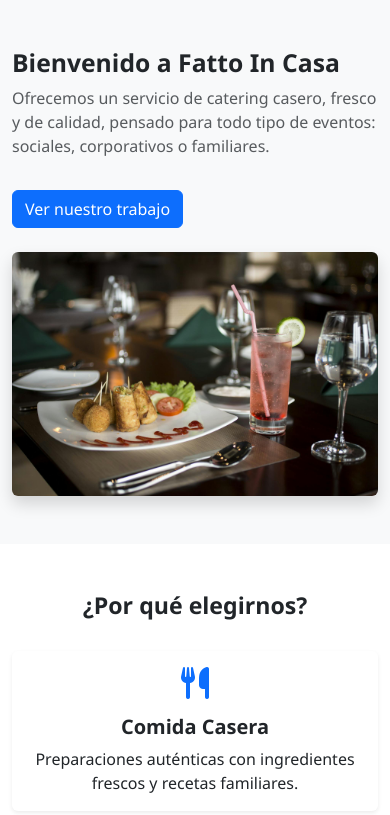
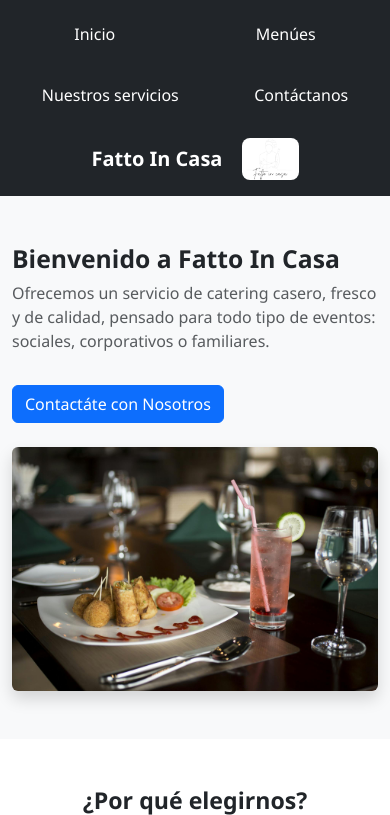
Before and after one commit to jahcr1/fattoInCasa, a PHP site: page / in a window 390 px wide. Shown: the top 815 px of the page. Run offline with PHP 8.4, Linux system fonts and the light colour scheme.

Commit message:
ADD agregando nav y estilos + logo

```diff
--- a/CSS/styles.css
+++ b/CSS/styles.css
@@ -4,6 +4,102 @@ body {
   font-family: 'Segoe UI', sans-serif;
   scroll-behavior: smooth;
 }
+
+/* Navbar personalizado */
+/* Estilo de enlaces */
+.custom-link {
+  color: white;
+  font-weight: 500;
+  text-decoration: none;
+  padding: 0.4rem 0.8rem;
+  border-radius: 0.5rem;
+  transition: all 0.3s ease;
+  display: inline-block;
+  white-space: nowrap;
+  position: relative;
+  background-color: transparent;
+}
+
+/* Hover animado moderno */
+.custom-link:hover {
+  background-color: rgba(255, 255, 255, 0.1);
+  color: #ffc107;
+  transform: scale(1.05);
+}
+
+/* Línea divisoria sutil entre enlaces (solo en desktop) */
+.custom-link:not(:last-child)::after {
+  content: "";
+  position: absolute;
+  right: -8px;
+  top: 50%;
+  transform: translateY(-50%);
+  height: 20px;
+  width: 1px;
+  background-color: rgba(255, 255, 255, 0.2);
+}
+
+/* Imagen del logo más grande y visible */
+.logo-img {
+  height: 48px; /* Aumentado */
+  width: auto;
+  border-radius: 8px;
+  transition: transform 0.3s ease;
+}
+
+.branding-container {
+  flex-direction: row;
+}
+
+/* Efecto al pasar el mouse sobre el bloque de marca */
+.branding-container:hover .logo-img {
+  transform: scale(1.05);
+}
+
+/* Espaciado para el texto del nombre */
+.brand-name {
+  white-space: nowrap;
+}
+
+/* Branding container */
+.branding-container {
+  gap: 0.5rem;
+}
+
+/* Contenedor de links flexible */
+.nav-links {
+  flex: 1 1 auto;
+  min-width: 250px;
+  animation: fadeInUp 0.8s ease;
+}
+
+/* Fade animaciones */
+@keyframes fadeInUp {
+  from {
+    opacity: 0;
+    transform: translateY(10px);
+  }
+  to {
+    opacity: 1;
+    transform: translateY(0);
+  }
+}
+
+.fade-in-right {
+  animation: fadeInRight 1s ease;
+}
+
+@keyframes fadeInRight {
+  from {
+    opacity: 0;
+    transform: translateX(30px);
+  }
+  to {
+    opacity: 1;
+    transform: translateX(0);
+  }
+}
+
 
 .card-title {
   font-weight: 600;
@@ -75,3 +171,43 @@ body {
 .swiper-slide .card {
   height: 100%;
 }
+
+/* Responsive: en mobile los links van en columna */
+/* Responsive refinado */
+@media (max-width: 768px) {
+  .nav-links {
+    justify-content: center;
+    gap: 0.5rem;
+  }
+
+  .custom-link {
+    flex: 1 1 auto;
+    text-align: center;
+    min-width: 120px;
+    margin-bottom: 0.5rem;
+  }
+
+  .custom-link:not(:last-child)::after {
+    display: none;
+  }
+
+  .branding-container {
+    flex-direction: row;
+    align-items: center;
+    text-align: right;
+    justify-content: space-between;
+    gap: 0.2rem;
+    margin-top: 1rem;
+    margin-left: auto;
+    margin-right: auto;
+  }
+
+  .logo-img {
+    height: 42px;
+  }
+
+  .brand-name {
+    font-size: 1rem;
+  }
+
+}
--- a/index.php
+++ b/index.php
@@ -30,6 +30,26 @@
 </head>
 
 <body>
+  <!-- NAVBAR PERSONALIZADO -->
+  <nav class="navbar navbar-dark bg-dark py-3">
+    <div class="container d-flex flex-wrap justify-content-between align-items-center">
+
+      <!-- Bloque de enlaces -->
+      <div class="d-flex flex-wrap gap-3 nav-links">
+        <a href="#section-hero" class="custom-link">Inicio</a>
+        <a href="#section-menu" class="custom-link">Menúes</a>
+        <a href="#section-services" class="custom-link">Nuestros servicios</a>
+        <a href="#section-contact" class="custom-link">Contáctanos</a>
+      </div>
+
+      <!-- Bloque de logo + nombre -->
+      <div class="branding-container d-flex align-items-center mt-3 mt-md-0 fade-in-right">
+        <span class="brand-name text-white fw-bold fs-5 me-3">Fatto In Casa</span>
+        <img src="./imagenes/logo/logo1.png" alt="Logo" class="logo-img">
+      </div>
+
+    </div>
+  </nav>
 
   <!-- SECCIÓN HERO INFORMATIVA -->
   <section class="py-5 bg-light" id="section-hero">
@@ -39,7 +59,7 @@
         <div class="col-md-6 mb-4 mb-md-0" data-aos="fade-right">
           <h2 class="fw-bold">Bienvenido a Fatto In Casa</h2>
           <p class="text-muted">Ofrecemos un servicio de catering casero, fresco y de calidad, pensado para todo tipo de eventos: sociales, corporativos o familiares.</p>
-          <a href="#section-slider" class="btn btn-primary mt-3">Ver nuestro trabajo</a>
+          <a href="#section-slider" class="btn btn-primary mt-3">Contactáte con Nosotros</a>
         </div>
         <!-- Imagen -->
         <div class="col-md-6 text-center" data-aos="fade-left">
```
Also changed, not shown: imagenes/logo/logo1.png (added).
